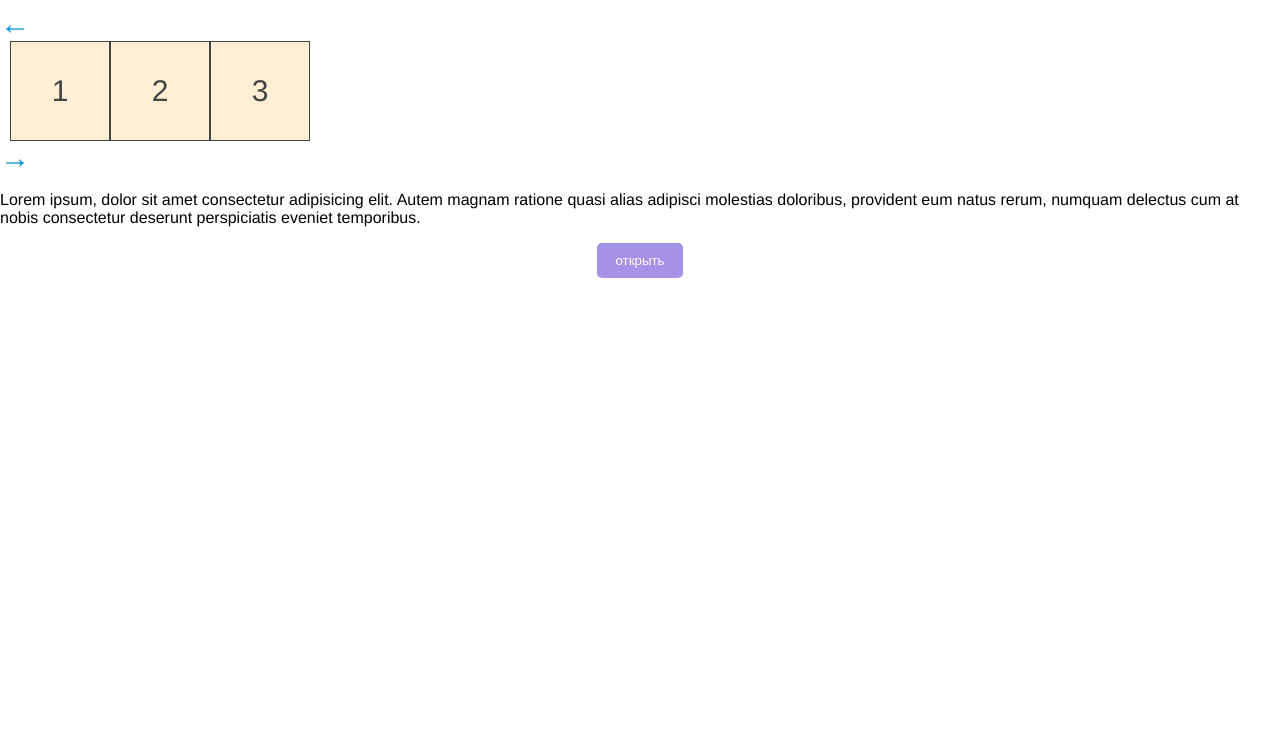
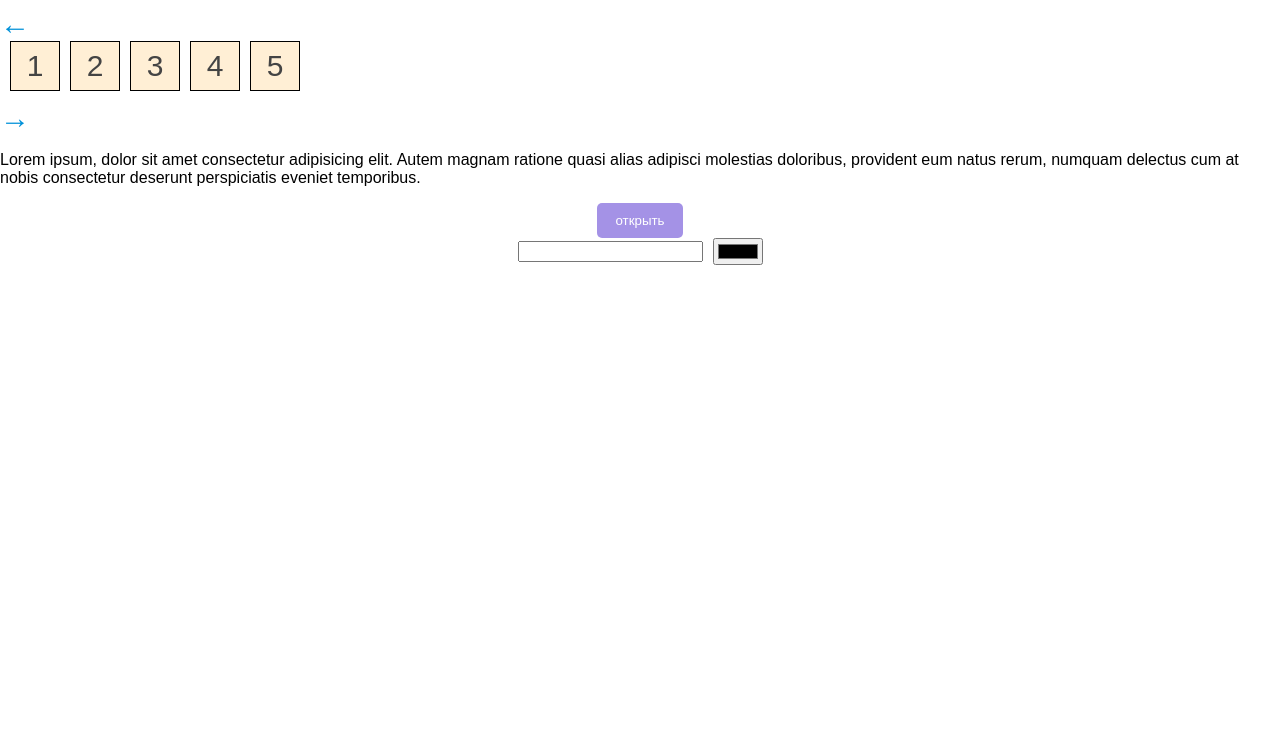
Before and after one commit to rudanastasia/my_project, a plain HTML site: page index.html in a window 1280 px wide. Shown: the part 73-821 px from the top of the page. Drawn offline with Linux system fonts and the light colour scheme.

Commit message:
Update index.html

```diff
--- a/index.html
+++ b/index.html
@@ -7,6 +7,7 @@
     <script src="./js/script.js"></script>
     <link rel="stylesheet" href="./css/style.css">
     <link rel="stylesheet" href="./css/modal.css">
+    <link rel="stylesheet" href="./css/block.css">
 </head>
 <body>
     <h1>Test</h1>
@@ -41,8 +42,16 @@
         <div class="content"></div>
       </div>
     </script>
+    <div class="blocks-coloring-container">
+      <div class="controls">
+        <input type="number" min="0" class="quantity-selector" />
+        <input type="color" class="color-selector" />
+      </div>
+      <div class="blocks"></div>
+    </div>
     <script src="./js/script.js"></script>
     <script src="./js/modal.js"></script>
     <script src="./js/slider.js"></script>
+    <script src="./js/block.js"></script>
 </body>
 </html>
```
